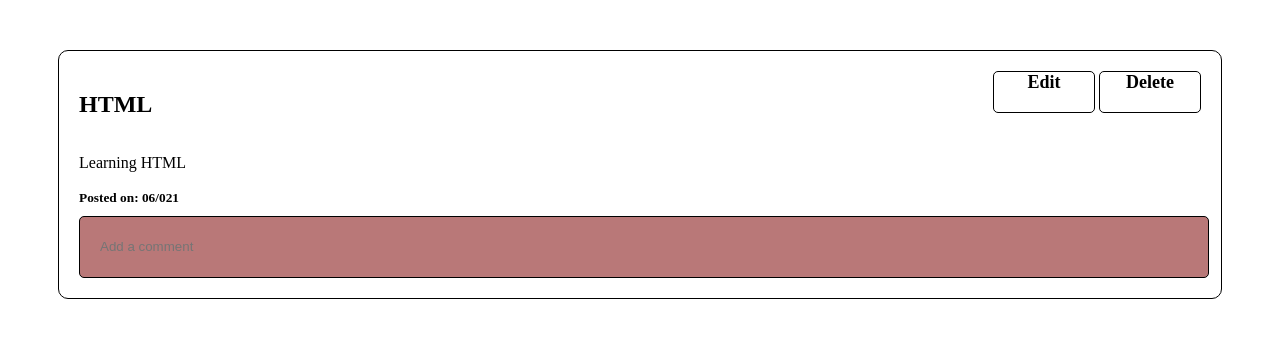
After one commit to sandesh101/CodePair, a PHP site: page /pages/disp.html in a window 1280 px wide. The commit adds this page. Shown: the top 338 px of the page. Run offline with PHP 8.4, Linux system fonts and the light colour scheme.

Commit message:
Fixes some error

```diff
--- a/assets/css/mainpost.css
+++ b/assets/css/mainpost.css
@@ -1,25 +1,25 @@
-.main_post{
+.main_post {
     border: 1px solid black;
     margin: 50px;
     padding: 20px;
     border-radius: 10px;
 }
 
-.main_post h2{
+.main_post h2 {
     margin-bottom: 20px;
     margin-right: 20px;
 }
 
-.ptitle{
+.ptitle {
     display: flex;
     justify-content: space-between;
 }
 
-.action{
+.action {
     display: flex;
 }
 
-.action a{
+.action a {
     color: black;
     text-align: center;
     font-size: 18px;
@@ -35,14 +35,15 @@
 }
 
 
-.action .edit:hover{
-    background: rgb(17, 231, 17);
+.action .edit:hover {
+    background: rgb(6, 201, 6);
 }
-.action .delete:hover{
+
+.action .delete:hover {
     background: rgb(236, 9, 9);
 }
 
-.show{
+.show {
     color: red;
     padding: 20px;
     width: 50%;
@@ -54,3 +55,21 @@
     border: 1px solid black;
     border-radius: 10px;
 }
+
+
+.comment {
+    background-color: rgb(185, 120, 120);
+    height: 20px;
+    margin-top: 10px;
+    padding: 20px;
+    width: 97%;
+    border: 1px solid black;
+    border-radius: 5px;
+}
+
+/* .u_name {
+    border: 1px solid rgb(168, 28, 28);
+    margin: 50px;
+    padding: 20px;
+    border-radius: 10px;
+} */
--- a/pages/config/login-config.php
+++ b/pages/config/login-config.php
@@ -10,9 +10,10 @@
     mysqli_select_db($conn, $dbname);
 
     if(isset($_SESSION['username'])){
-        header("location: index.php");
-        exit;
+        header("location: ../index.php");
+        exit();
     }
+    $err = "";
 
     if($_SERVER['REQUEST_METHOD'] == "POST"){
         if(empty(trim($_POST['username'])) || empty(trim($_POST['password']))){
--- a/pages/config/signup-config.php
+++ b/pages/config/signup-config.php
@@ -29,7 +29,7 @@
             die(mysqli_error($conn));
         }
         else{
-            header("location: ../index.php");
+            header("location: ../login.php");
         }
 
 
--- /dev/null
+++ b/pages/disp.html
@@ -0,0 +1,29 @@
+<!DOCTYPE html>
+<html lang="en">
+
+<head>
+    <meta charset="UTF-8">
+    <meta name="viewport" content="width=device-width, initial-scale=1.0">
+    <link rel="stylesheet" href="../assets/css/mainpost.css">
+    <title>Document</title>
+</head>
+<style>
+</style>
+
+<body>
+    <div class='main_post'>
+        <div class='ptitle'>
+            <h2>HTML</h2>
+            <div class='action'>
+                <a href='./edit.php?id=$row[pid] & pt=$row[PostTitle] & pd=$row[PostDesc]' class='edit'>Edit</a>
+                &nbsp;
+                <a href='./config/delete-config.php?id=$row[pid]' class='delete'>Delete</a>
+            </div>
+        </div>
+        <p>Learning HTML</p>
+        <small><strong>Posted on: 06/021</strong></small>
+        <br>
+        <input type="text" placeholder="Add a comment" class="comment" name="comment">
+</body>
+
+</html>
--- a/pages/index.php
+++ b/pages/index.php
@@ -1,7 +1,6 @@
 <?php
     $title = "Home";
-    require_once('./header.php');
-    // require_once('./footer.php');
+    include('./header.php');
     include('./homepage.php');
 ?>
 
--- a/pages/login.php
+++ b/pages/login.php
@@ -1,6 +1,7 @@
 <?php
     $title = "Login";
     include('header.php');
+    session_start();
 ?>
 
 <div class="container">
@@ -11,6 +12,7 @@
                 <label for="username">Username:</label><br>
                 <input type="text" name="username" placeholder="Username">
             </div>
+
             <div class="password">
                 <label for="password">Password:</label><br>
                 <input type="password" name="password" placeholder="Password">
--- a/pages/signup.php
+++ b/pages/signup.php
@@ -1,6 +1,7 @@
 <?php
     $title = "Sign Up";
     include('header.php');
+    session_start();
 ?>
 
 <div class="container">
```
Also changed, not shown: pages/config/display-config.php (+3 -18 lines), pages/navbar.php (+7 -0 lines).
